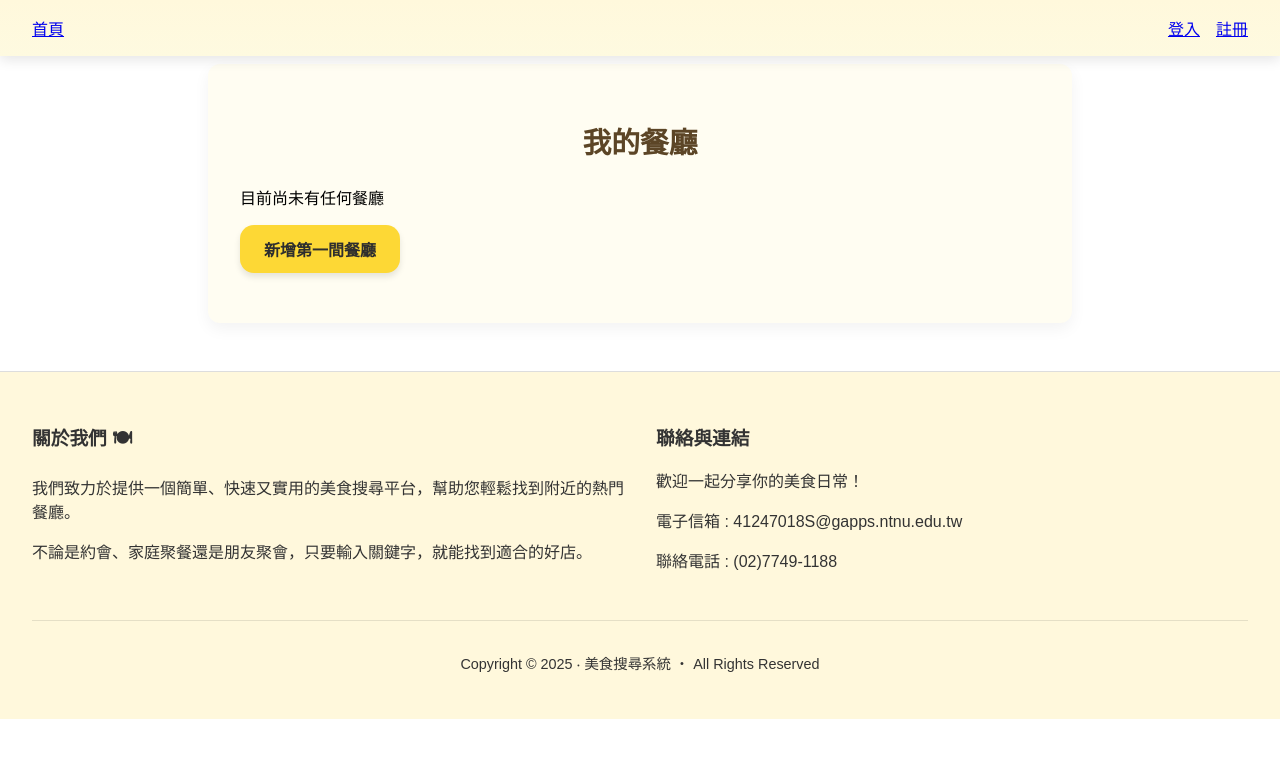
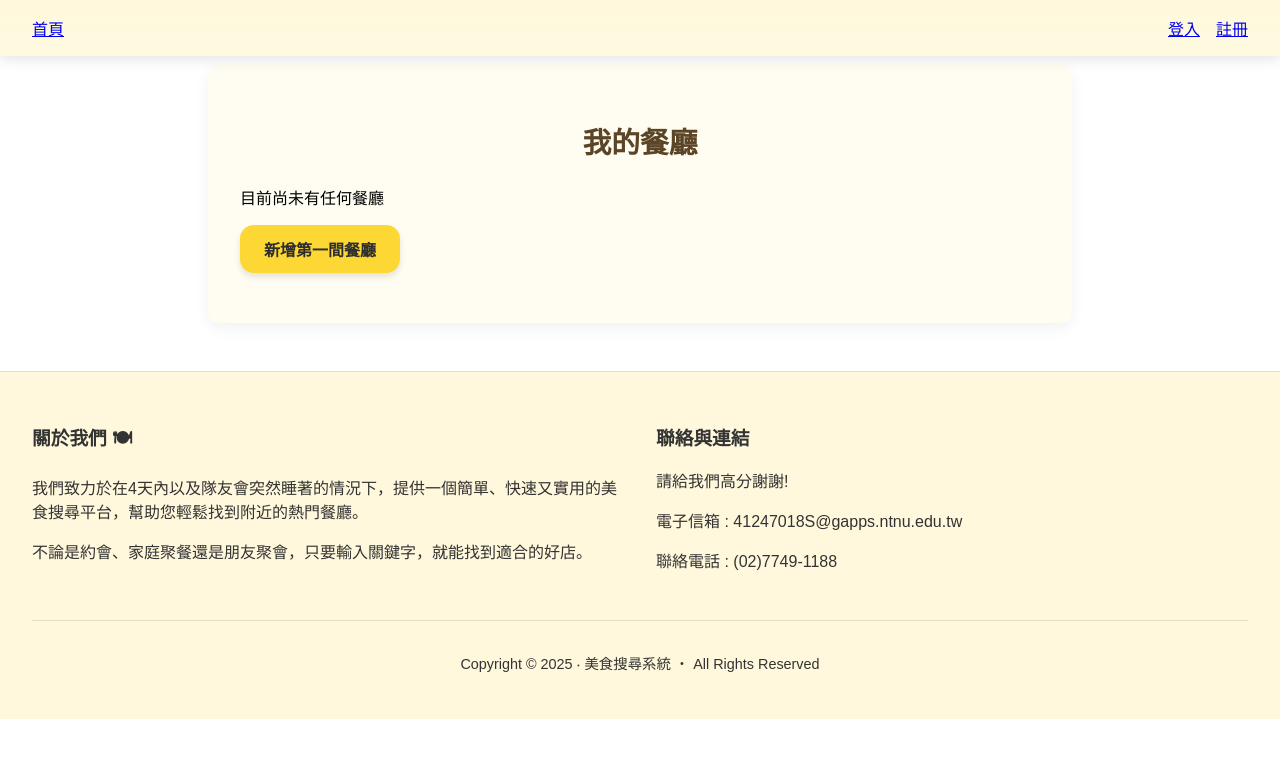
Before and after one commit to boyan1001/2025_DB_final_project, a React (Vite) app in the folder frontend/: page /dashboard in a window 1280 px wide. Shown: the top 758 px of the page. Built offline with nearby package versions, Linux system fonts and the light colour scheme.

Commit message:
改關於我們

```diff
--- a/frontend/src/Footer.jsx
+++ b/frontend/src/Footer.jsx
@@ -7,13 +7,13 @@ export default function Footer() {
       <div className="footer-content">
         <div className="about">
           <h3>關於我們 🍽</h3>
-          <p>我們致力於提供一個簡單、快速又實用的美食搜尋平台，幫助您輕鬆找到附近的熱門餐廳。</p>
+          <p>我們致力於在4天內以及隊友會突然睡著的情況下，提供一個簡單、快速又實用的美食搜尋平台，幫助您輕鬆找到附近的熱門餐廳。</p>
           <p>不論是約會、家庭聚餐還是朋友聚會，只要輸入關鍵字，就能找到適合的好店。</p>
         </div>
 
         <div className="social">
           <h3>聯絡與連結</h3>
-          <p>歡迎一起分享你的美食日常！</p>
+          <p>請給我們高分謝謝!</p>
           <p>電子信箱 : 41247018S@gapps.ntnu.edu.tw</p>
           <p>聯絡電話 : (02)7749-1188</p>
         </div>
```
